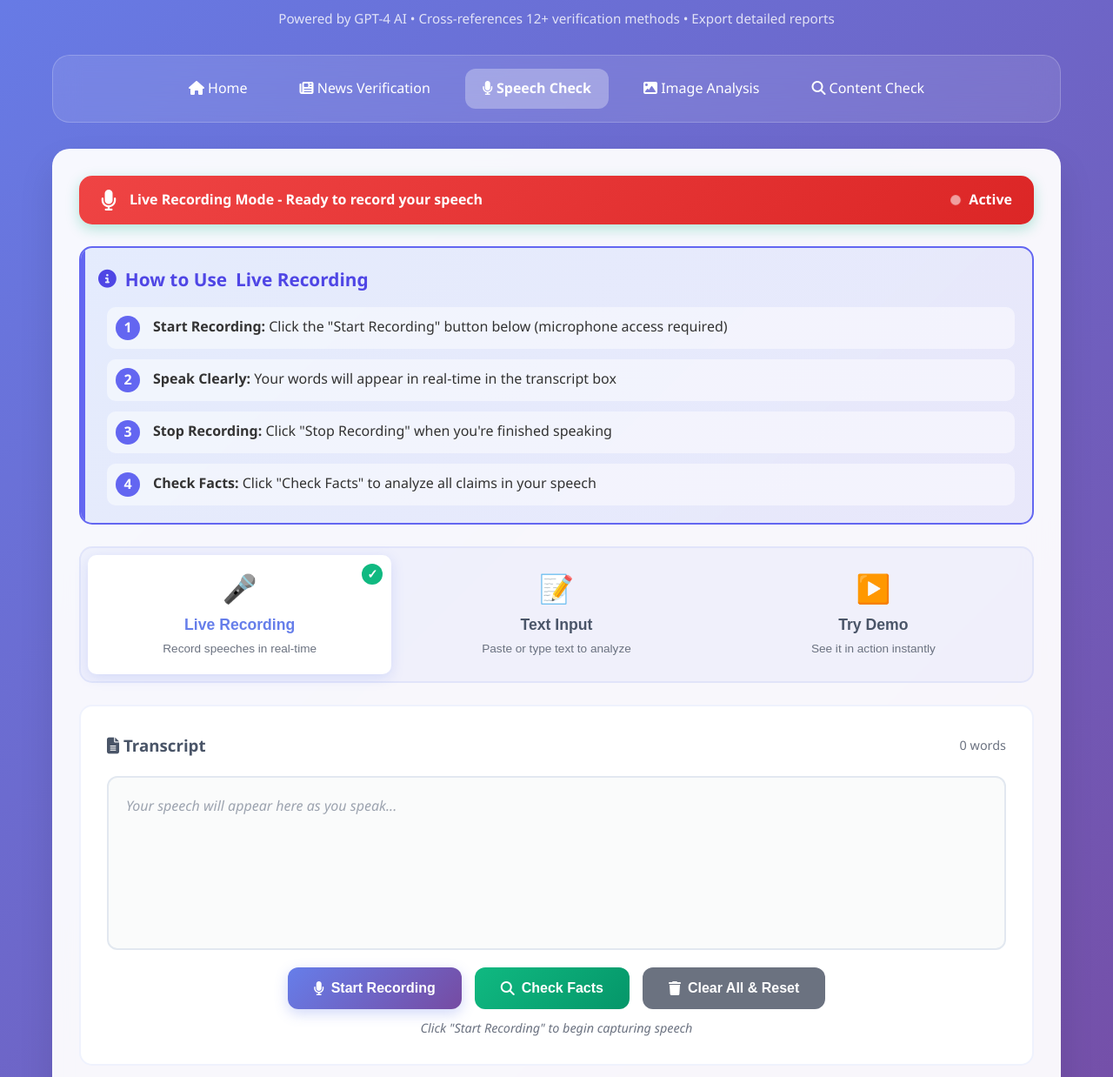
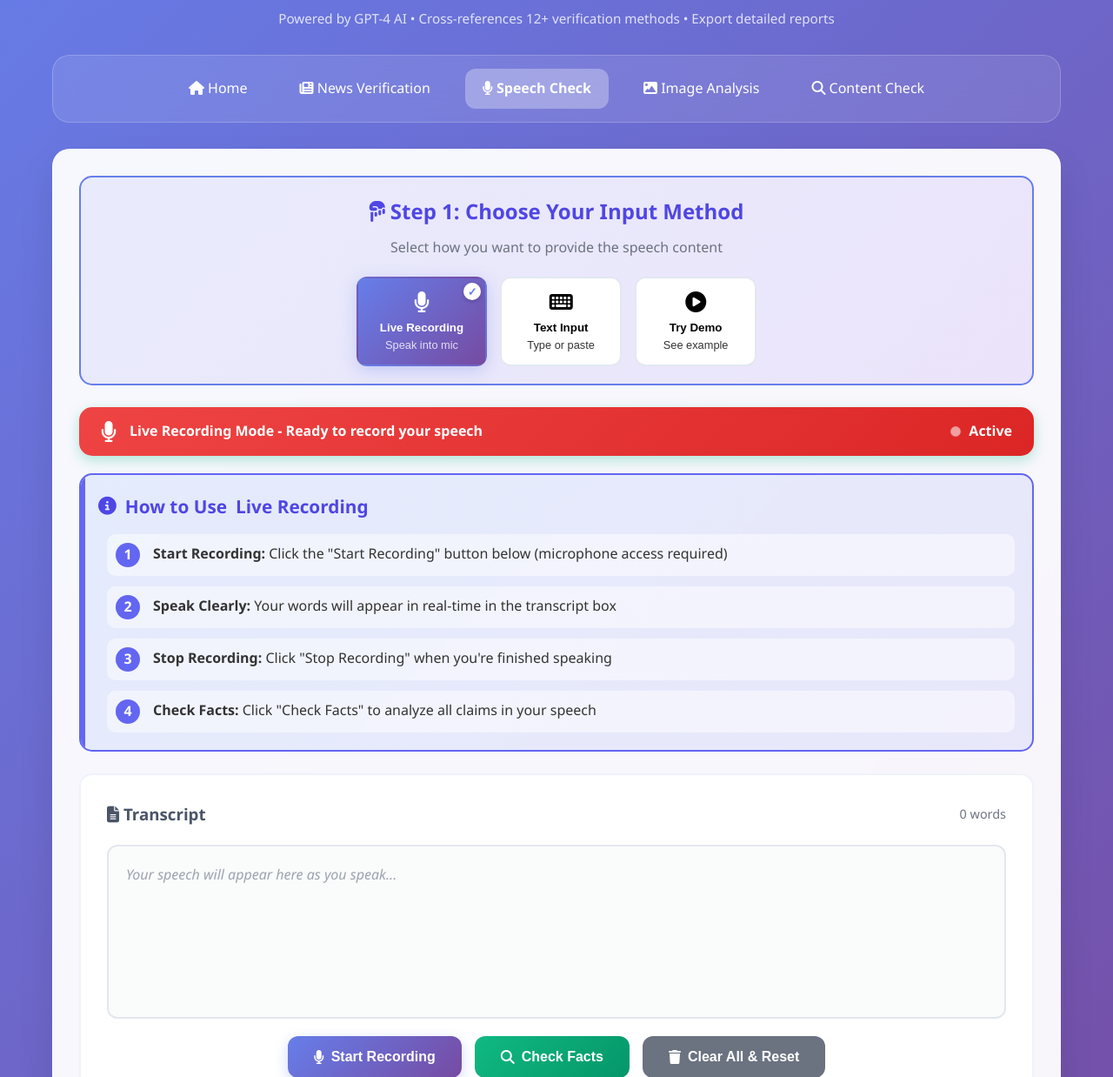
Before and after one commit to Hyperiongate/ai-detector-backend, a Flask app: page /speech in a window 1280 px wide. Shown: the part 193-1431 px from the top of the page at 87% size. Run offline with Flask 3, Linux system fonts and the light colour scheme; some libraries are stand-ins or nearby versions.

Commit message:
Update speech.html

```diff
--- a/templates/speech.html
+++ b/templates/speech.html
@@ -99,6 +99,71 @@
             border: 1px solid rgba(255, 255, 255, 0.3);
             position: relative;
             overflow: hidden;
+        }
+
+        /* Compact Mode Tabs */
+        .compact-tab {
+            padding: 15px 25px;
+            background: white;
+            border: 2px solid #e2e8f0;
+            border-radius: 12px;
+            cursor: pointer;
+            transition: all 0.3s ease;
+            display: flex;
+            flex-direction: column;
+            align-items: center;
+            gap: 5px;
+            min-width: 140px;
+            position: relative;
+            overflow: hidden;
+        }
+
+        .compact-tab::before {
+            content: '';
+            position: absolute;
+            top: 50%;
+            left: 50%;
+            width: 0;
+            height: 0;
+            background: radial-gradient(circle, rgba(102, 126, 234, 0.1) 0%, transparent 70%);
+            transition: all 0.5s ease;
+            transform: translate(-50%, -50%);
+        }
+
+        .compact-tab:hover::before {
+            width: 200px;
+            height: 200px;
+        }
+
+        .compact-tab:hover {
+            transform: translateY(-3px);
+            box-shadow: 0 5px 15px rgba(102, 126, 234, 0.2);
+            border-color: #667eea;
+        }
+
+        .compact-tab.active {
+            background: linear-gradient(135deg, #667eea, #764ba2);
+            color: white;
+            border-color: transparent;
+            box-shadow: 0 5px 20px rgba(102, 126, 234, 0.3);
+        }
+
+        .compact-tab.active::after {
+            content: '✓';
+            position: absolute;
+            top: 5px;
+            right: 5px;
+            background: white;
+            color: #667eea;
+            width: 20px;
+            height: 20px;
+            border-radius: 50%;
+            display: flex;
+            align-items: center;
+            justify-content: center;
+            font-size: 0.8rem;
+            font-weight: bold;
+            box-shadow: 0 2px 5px rgba(0, 0, 0, 0.2);
         }
 
         /* Active Mode Banner */
@@ -939,8 +1004,35 @@
         </nav>
 
         <div class="tool-container">
+            <!-- Mode Selection Header -->
+            <div style="background: linear-gradient(135deg, rgba(102, 126, 234, 0.1), rgba(124, 58, 237, 0.1)); border: 2px solid #667eea; border-radius: 15px; padding: 20px; margin-bottom: 25px; text-align: center;">
+                <h2 style="color: #4f46e5; margin-bottom: 10px; font-size: 1.5rem;">
+                    <i class="fas fa-hand-point-down"></i> Step 1: Choose Your Input Method
+                </h2>
+                <p style="color: #6b7280; margin-bottom: 20px;">Select how you want to provide the speech content</p>
+
+                <!-- Compact Input Tabs -->
+                <div style="display: flex; gap: 15px; justify-content: center; flex-wrap: wrap;">
+                    <button class="compact-tab active" onclick="selectSource('microphone')" data-mode="microphone">
+                        <i class="fas fa-microphone" style="font-size: 1.5rem; margin-bottom: 5px;"></i>
+                        <div style="font-weight: 600;">Live Recording</div>
+                        <div style="font-size: 0.8rem; opacity: 0.8;">Speak into mic</div>
+                    </button>
+                    <button class="compact-tab" onclick="selectSource('text')" data-mode="text">
+                        <i class="fas fa-keyboard" style="font-size: 1.5rem; margin-bottom: 5px;"></i>
+                        <div style="font-weight: 600;">Text Input</div>
+                        <div style="font-size: 0.8rem; opacity: 0.8;">Type or paste</div>
+                    </button>
+                    <button class="compact-tab" onclick="selectSource('demo')" data-mode="demo">
+                        <i class="fas fa-play-circle" style="font-size: 1.5rem; margin-bottom: 5px;"></i>
+                        <div style="font-weight: 600;">Try Demo</div>
+                        <div style="font-size: 0.8rem; opacity: 0.8;">See example</div>
+                    </button>
+                </div>
+            </div>
+
             <!-- Active Mode Banner -->
-            <div class="active-mode-banner" id="modeBanner">
+            <div class="active-mode-banner" id="modeBanner" style="margin-bottom: 20px;">
                 <div style="display: flex; align-items: center;">
                     <i class="fas fa-microphone" id="modeIcon"></i>
                     <span id="modeText">Live Recording Mode - Ready to record your speech</span>
@@ -984,30 +1076,6 @@
 
             <!-- Input Section -->
             <div class="input-section">
-                <div class="input-tabs">
-                    <button class="input-tab active" onclick="selectSource('microphone')">
-                        <div class="input-tab-content">
-                            <div class="input-tab-icon">🎤</div>
-                            <div class="input-tab-title">Live Recording</div>
-                            <div class="input-tab-description">Record speeches in real-time</div>
-                        </div>
-                    </button>
-                    <button class="input-tab" onclick="selectSource('text')">
-                        <div class="input-tab-content">
-                            <div class="input-tab-icon">📝</div>
-                            <div class="input-tab-title">Text Input</div>
-                            <div class="input-tab-description">Paste or type text to analyze</div>
-                        </div>
-                    </button>
-                    <button class="input-tab" onclick="selectSource('demo')">
-                        <div class="input-tab-content">
-                            <div class="input-tab-icon">▶️</div>
-                            <div class="input-tab-title">Try Demo</div>
-                            <div class="input-tab-description">See it in action instantly</div>
-                        </div>
-                    </button>
-                </div>
-
                 <!-- Transcript Area -->
                 <div class="transcript-container" id="transcriptContainer">
                     <div class="recording-status" id="recordingStatus">
@@ -1360,7 +1428,8 @@
             selectedSource = source;
 
             // Update tabs
-            document.querySelectorAll('.input-tab').forEach(tab => tab.classList.remove('active'));
+            document.querySelectorAll('.compact-tab').forEach(tab => tab.classList.remove('active'));
+            document.querySelector(`[data-mode="${source}"]`).classList.add('active');
 
             // Update UI elements
             const modeBanner = document.getElementById('modeBanner');
@@ -1372,8 +1441,8 @@
             const transcript = document.getElementById('transcript');
             const hintText = document.getElementById('hintText');
 
+
             if (source === 'microphone') {
-                document.querySelectorAll('.input-tab')[0].classList.add('active');
                 modeIcon.className = 'fas fa-microphone';
                 modeText.textContent = 'Live Recording Mode - Ready to record your speech';
                 modeNameInstructions.textContent = 'Live Recording';
@@ -1381,6 +1450,7 @@
                 transcript.setAttribute('data-placeholder', 'Your speech will appear here as you speak...');
                 transcript.contentEditable = 'false';
                 hintText.textContent = 'Click "Start Recording" to begin capturing speech';
+                modeBanner.style.background = 'linear-gradient(135deg, #ef4444, #dc2626)';
 
                 instructionsList.innerHTML = `
                     <div class="instruction-item">
@@ -1409,7 +1479,6 @@
                     </div>
                 `;
             } else if (source === 'text') {
-                document.querySelectorAll('.input-tab')[1].classList.add('active');
                 modeIcon.className = 'fas fa-keyboard';
                 modeText.textContent = 'Text Input Mode - Type or paste your text';
                 modeNameInstructions.textContent = 'Text Input';
@@ -1418,6 +1487,7 @@
                 transcript.contentEditable = 'true';
                 transcript.focus();
                 hintText.textContent = 'Type or paste text, then click "Check Facts" to analyze';
+                modeBanner.style.background = 'linear-gradient(135deg, #3b82f6, #2563eb)';
 
                 instructionsList.innerHTML = `
                     <div class="instruction-item">
@@ -1446,13 +1516,13 @@
                     </div>
                 `;
             } else if (source === 'demo') {
-                document.querySelectorAll('.input-tab')[2].classList.add('active');
                 modeIcon.className = 'fas fa-play-circle';
                 modeText.textContent = 'Demo Mode - Sample speech loaded';
                 modeNameInstructions.textContent = 'Demo';
                 startBtn.style.display = 'none';
                 transcript.contentEditable = 'false';
                 hintText.textContent = 'Demo text loaded. Click "Check Facts" to see results';
+                modeBanner.style.background = 'linear-gradient(135deg, #10b981, #059669)';
 
                 instructionsList.innerHTML = `
                     <div class="instruction-item">
```
